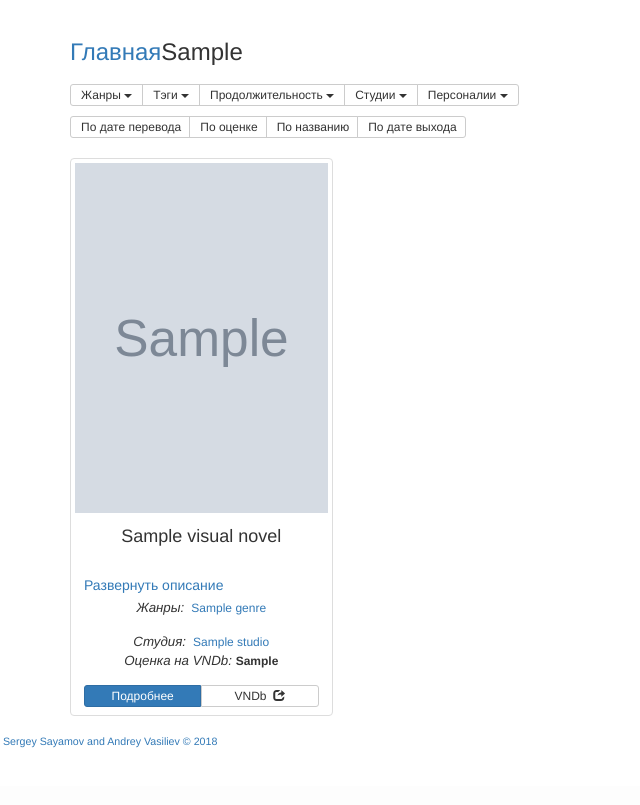
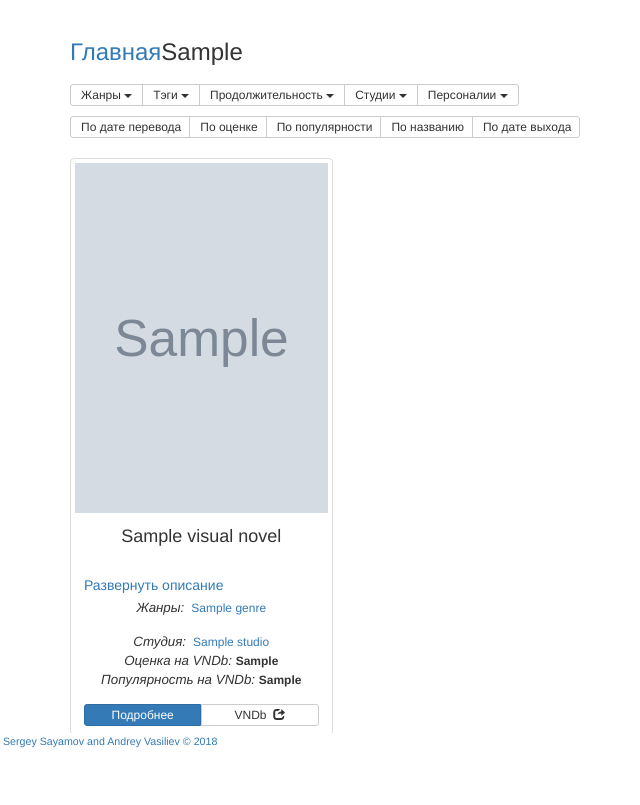
Before and after one commit to dolamroth/visual_novel, a Django app: template visual_novel/templates/chart/index.html in a window 1280 px wide. Shown: the part 51-856 px from the top of the page, without its empty margins (0-640 px from the left). Before the commit the page ends 799 px from the top, so only its background shows below. Run offline with Django 3.2, Linux system fonts and the light colour scheme; the template is opened without the code that fills it: most values are stand-ins (such as "Sample title", 1, 10 or a date in 2020); grey boxes marked "Sample" are stand-in pictures; some libraries are stand-ins or nearby versions.

Commit message:
Added popularity and votes count to chart pages

```diff
--- a/visual_novel/templates/chart/index-sort-include.html
+++ b/visual_novel/templates/chart/index-sort-include.html
@@ -67,6 +67,8 @@
                 <span class="{{ date_of_translation_icon }} glypho-chart-main-sorting"></span></a>
             <a class="btn btn-default" href="?sort={{ rate }}">По оценке
                 <span class="{{ rate_icon }} glypho-chart-main-sorting"></span></a>
+            <a class="btn btn-default" href="?sort={{ popularity }}">По популярности
+                <span class="{{ popularity_icon }} glypho-chart-main-sorting"></span></a>
             <a class="btn btn-default" href="?sort={{ title }}">По названию
                 <span class="{{ title_icon }} glypho-chart-main-sorting"></span></a>
             <a class="btn btn-default" href="?sort={{ date_of_release }}">По дате выхода
--- a/visual_novel/templates/chart/index.html
+++ b/visual_novel/templates/chart/index.html
@@ -44,6 +44,9 @@
                             <div class="vn-params">
                                 <span class="sh-desc">Оценка на VNDb:&nbsp;</span><strong>{{ visual_novel.vndb_mark }}</strong>
                             </div>
+                            <div class="vn-params">
+                                <span class="sh-desc">Популярность на VNDb:&nbsp;</span><strong>{{ visual_novel.vndb_popularity }}</strong>
+                            </div>
                             <div class="p-main-vn-links btn-group btn-group-justified">
                                 <a href="{{ visual_novel.chart_link }}" class="btn btn-xs btn-primary">Подробнее</a>
                                 <a href="https://vndb.org/v{{ visual_novel.vndb_id }}" class="btn btn-xs btn-default" target="_blank">VNDb&nbsp;&nbsp;<i class="glyphicon glyphicon-share"></i></a>
```
Also changed, not shown: visual_novel/chart/views.py (+10 -3 lines), visual_novel/templates/chart/item.html (+8 -0 lines).
